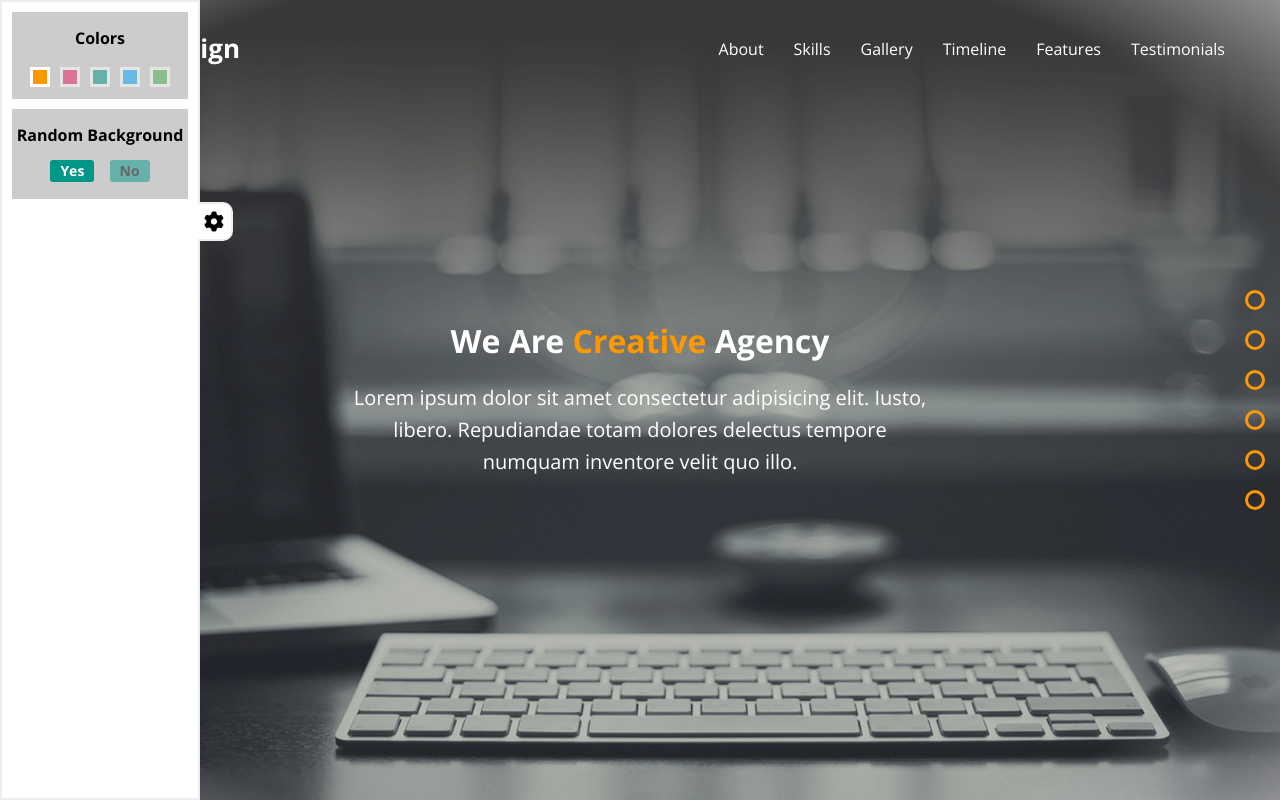
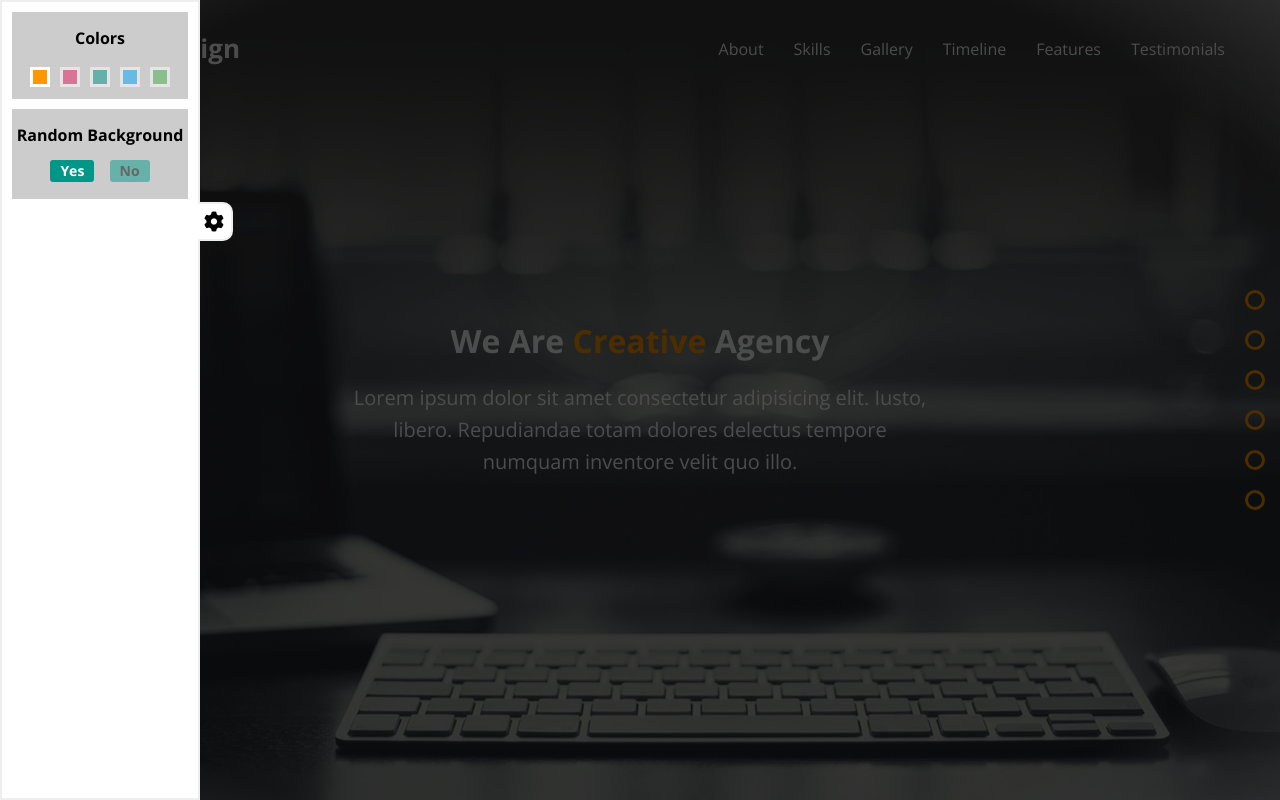
Before and after one commit to Abedelrhman-Kassem/Special-Design, a plain HTML site: page index.html in a window 1280 px wide. Both pictures are taken after a click on the element 15 px from the left and 221 px from the top of the page. Shown: the top 800 px of the page. Drawn offline with nearby package versions, Linux system fonts and the light colour scheme.

Commit message:
overlay Settings

```diff
--- a/Css/master.css
+++ b/Css/master.css
@@ -159,7 +159,7 @@ section:not(.about-us) h2 {
   -moz-transform: translateY(-50%);
   -ms-transform: translateY(-50%);
   -o-transform: translateY(-50%);
-  z-index: 10;
+  z-index: 8;
 }
 .bullets .bullet {
   position: relative;
@@ -378,7 +378,7 @@ section:not(.about-us) h2 {
 .popup-overlay {
   width: 100%;
   height: 100%;
-  z-index: 20;
+  z-index: 9;
   position: fixed;
   top: 0;
   left: 0;
--- a/Js/main.js
+++ b/Js/main.js
@@ -7,8 +7,24 @@ let imgsArray = [];
 
 // Open and Close Settings
 document.querySelector(".setting .icon").addEventListener("click", function () {
-  document.querySelector(".setting").classList.toggle("opened");
-  document.querySelector(".gear").classList.toggle("opened");
+  let settings = document.querySelector(".setting");
+  settings.classList.toggle("opened");
+  let gearIcon = document.querySelector(".gear");
+  gearIcon.classList.toggle("opened");
+
+  if (settings.classList.contains("opened")) {
+    overlay = document.createElement("div");
+    overlay.classList.add("popup-overlay");
+    document.body.appendChild(overlay);
+
+    overlay.onclick = function () {
+      this.remove();
+      settings.classList.remove("opened");
+      gearIcon.classList.remove("opened");
+    };
+  } else {
+    overlay.remove();
+  }
 });
 
 // If MainColor is Chossen in LocalStorage
```
